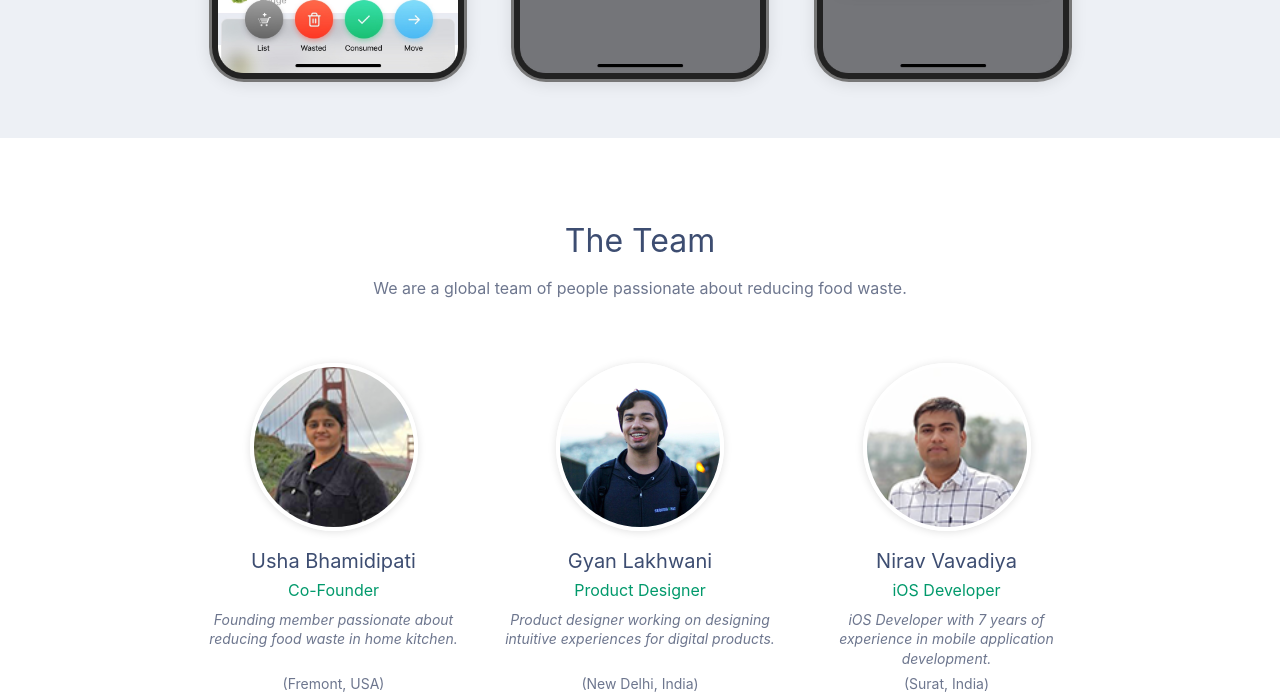
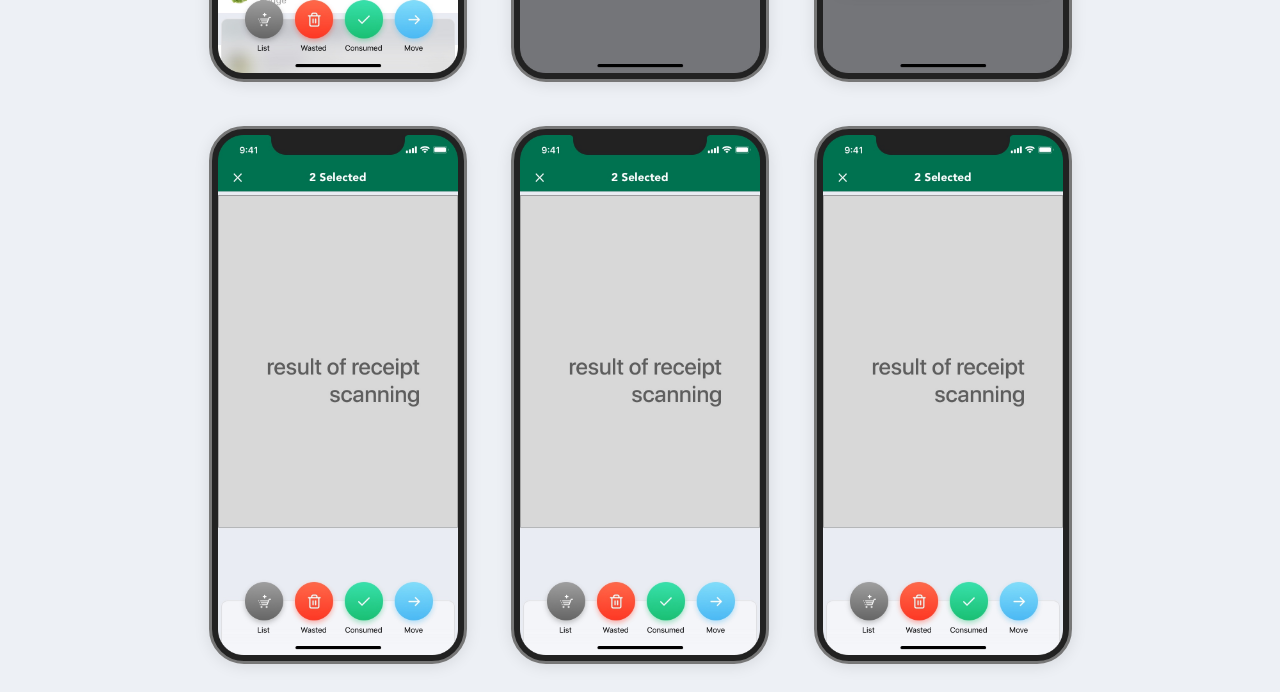
Before and after one commit to gyanl/Foodcache, a plain HTML site: page index.html in a window 1280 px wide. Shown: the part 2850-3542 px from the top of the page. Drawn offline with Linux system fonts and the light colour scheme.

Commit message:
3 dummy images

```diff
--- a/index.html
+++ b/index.html
@@ -84,9 +84,9 @@ you can track vegetables, fruits, dairy and baked goods.</div>
         <div class="iphone"><img class="screenshot" src="img/selected.jpg" alt="Selected Items Screenshot"></div>
         <div class="iphone"><img class="screenshot" src="img/consumed.jpg" alt="Consumed Items Screenshot"></div>
         <div class="iphone"><img class="screenshot" src="img/wasted.jpg" alt="Wasted Items Screenshot"></div>
-
-
-
+        <div class="iphone"><img class="screenshot" src="img/scanned.jpg" alt="Scanned Items Screenshot"></div>
+        <div class="iphone"><img class="screenshot" src="img/scanned.jpg" alt="Scanned Items Screenshot"></div>
+        <div class="iphone"><img class="screenshot" src="img/scanned.jpg" alt="Scanned Items Screenshot"></div>
       </center>
       </div>
     </div>
```
